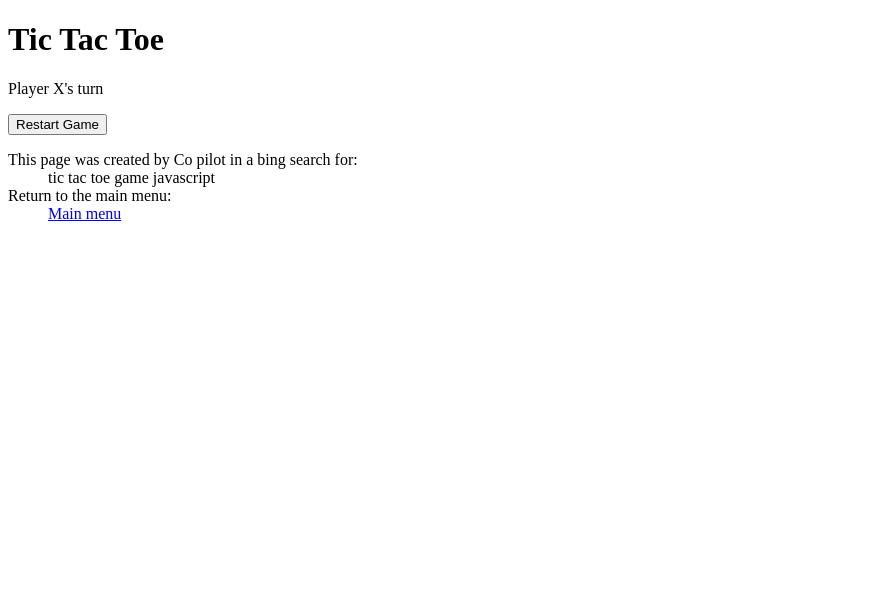
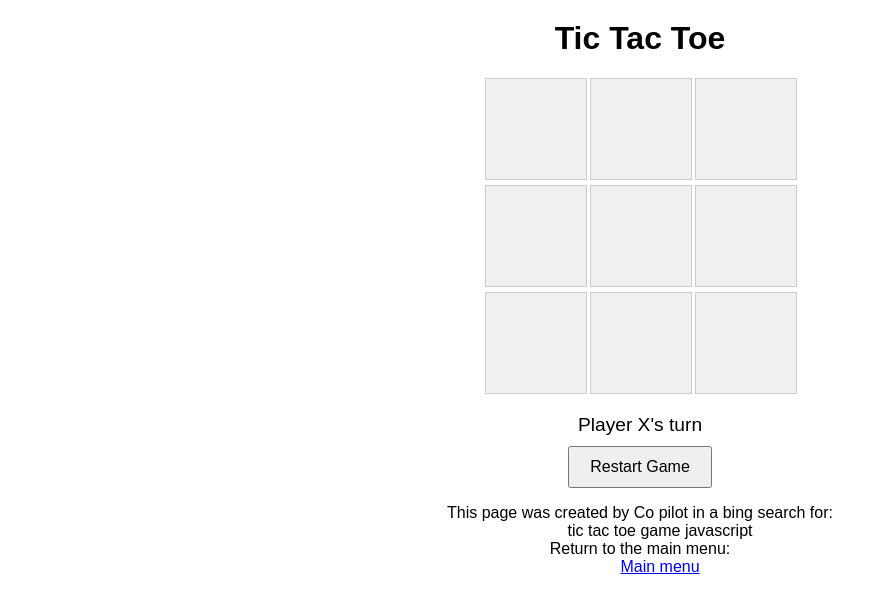
Before and after one commit to kiwitotoro/code, a plain HTML site: page code/ms-ai-tictactoe.html in a window 1280 px wide. Shown: the whole page, without its empty margins (0-887 px from the left). Drawn offline with Linux system fonts and the light colour scheme.

Commit message:
Update ms-ai-tictactoe.html
fixed typo

```diff
--- a/code/ms-ai-tictactoe.html
+++ b/code/ms-ai-tictactoe.html
@@ -4,7 +4,7 @@
   <meta charset="UTF-8">
   <meta name="viewport" content="width=device-width, initial-scale=1.0">
   <title>Tic Tac Toe</title>
-  <link rel="stylesheet" href="ms/styles.css">
+  <link rel="stylesheet" href="ms/style.css">
 </head>
 <body>
   <h1>Tic Tac Toe</h1>
```
